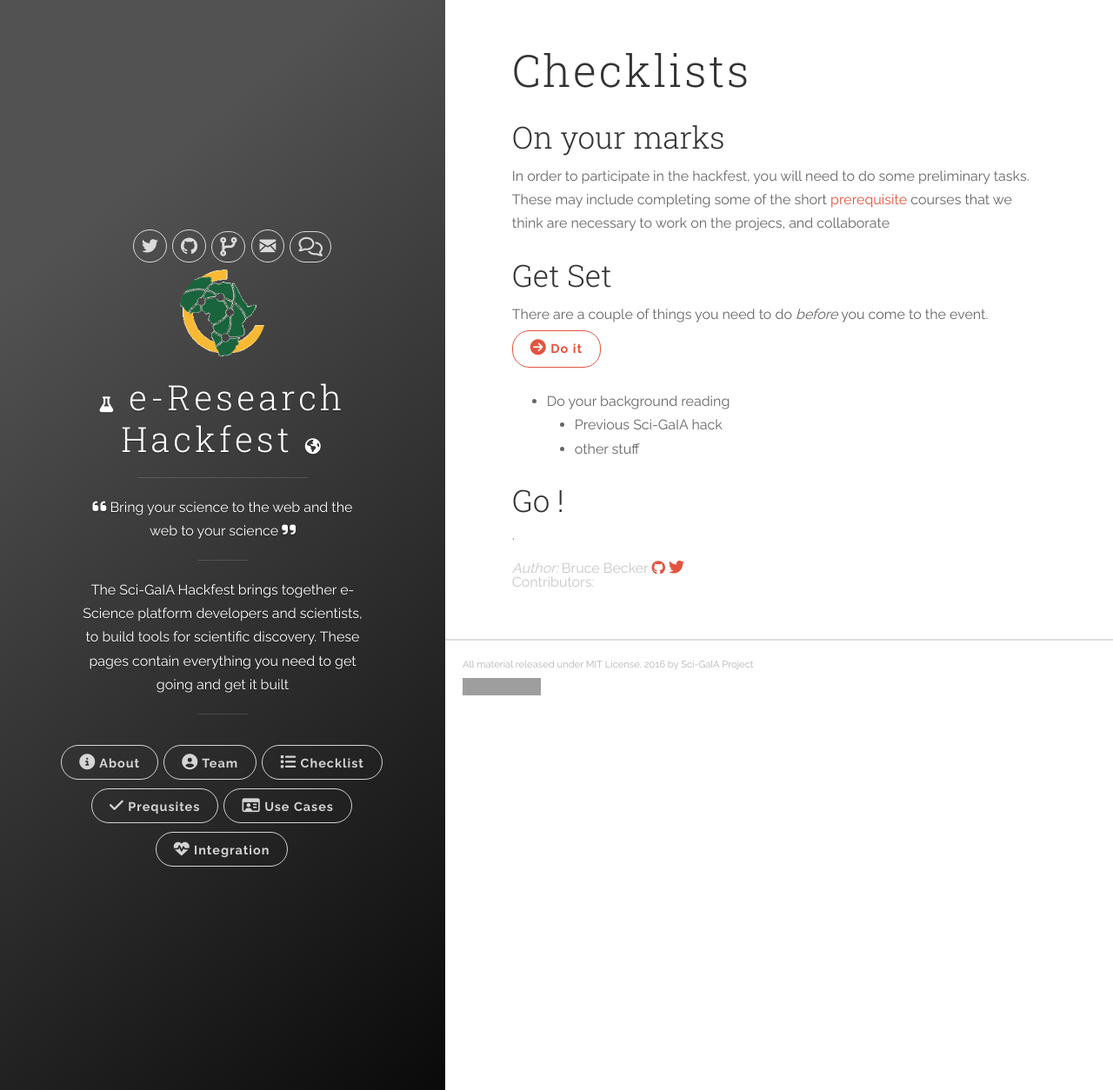
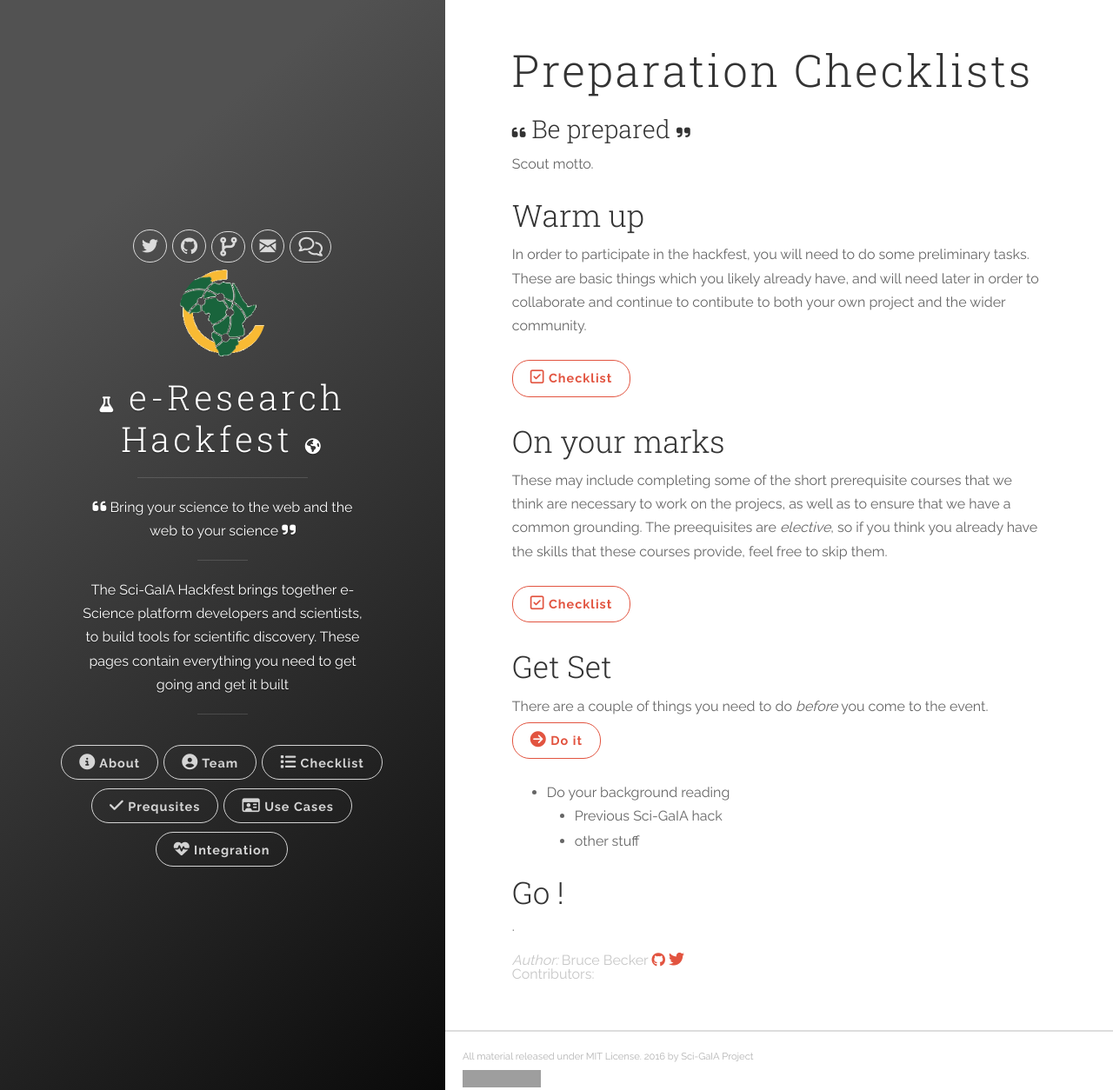
Before and after one commit to kodion/hackfest-site, a Jekyll site: the page built from checklist.md, in a window 1280 px wide and 1254 px high. Shown: the whole window at 87% size. Built offline with Jekyll 4.4.1, drawn with Linux system fonts in a browser that asks for light colours; nearby versions of some CDN libraries; grey boxes are pictures that could not be loaded.

Commit message:
Added the first checklist

```diff
--- a/checklist.md
+++ b/checklist.md
@@ -1,14 +1,23 @@
 ---
 layout: page
-title: Checklists
+title: Preparation Checklists
 permalink: /checklist/
 author: brucellino
 contributors:
 ---
+<h3><i class="fa fa-quote-left"></i> Be prepared <i class="fa fa-quote-right"></i></h3> Scout motto.
+
+## Warm up
+
+In order to participate in the hackfest, you will need to do some preliminary tasks. These are basic things which you likely already have, and will need later in order to collaborate and continue to contibute to both your own project and the wider community.
+
+<a class="btn" href="{{ site.url}}/before-checklist/"><i class="fa fa-check-square-o"></i> Checklist</a>
 
 ## On your marks
 
-In order to participate in the hackfest, you will need to do some preliminary tasks. These may include completing some of the short [prerequisite]({{ site.url }}/prerequisite/) courses that we think are necessary to work on the projecs, and collaborate
+ These may include completing some of the short prerequisite courses that we think are necessary to work on the projecs, as well as to ensure that we have a common grounding. The preequisites are _elective_, so if you think you already have the skills that these courses provide, feel free to skip them.
+
+<a class="btn" href="{{ site.url }}/prerequisite/"><i class="fa fa-check-square-o"></i> Checklist</a>
 
 ## Get Set
 
```
Also changed, not shown: _data/hackfest.yml (+14 -0 lines), before-checklist.md (added, +25 -0 lines), images/dodgetocat_v2.png (added).
